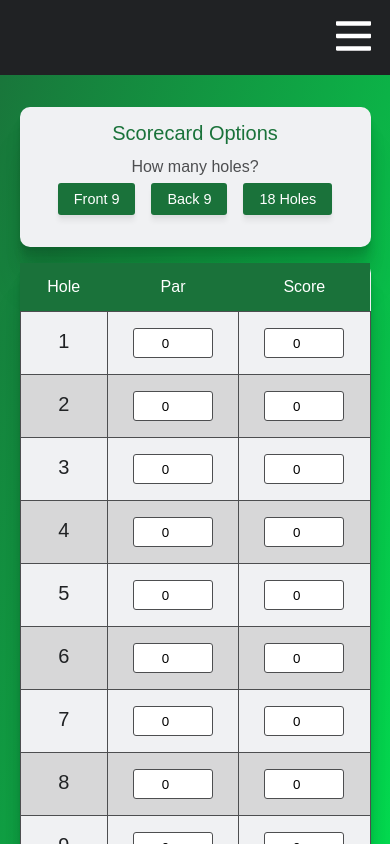
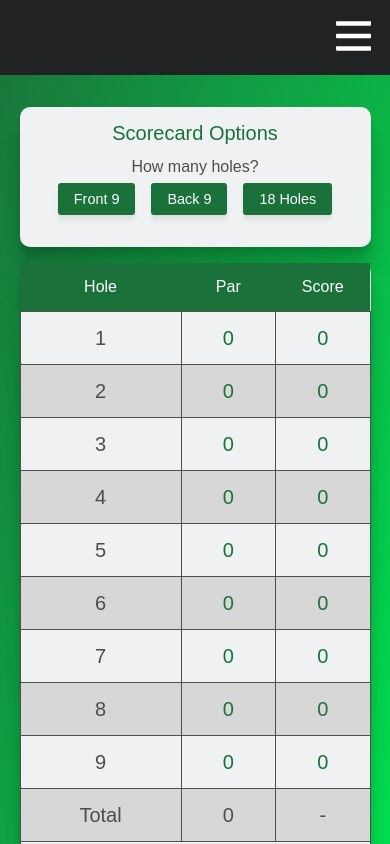
Before and after one commit to dkersten/golf-scorecard-frontend-v2, a React (Create React App) app: page /scorecard/new in a window 390 px wide. Both pictures are taken after a click on the button "Front 9". Shown: the top 844 px of the page. Built offline with nearby package versions, Linux system fonts and the light colour scheme; no server answers.

Commit message:
refactored scorecard to replace inputs with divs for improved UX on mobile

```diff
--- a/src/components/ScorecardRow.js
+++ b/src/components/ScorecardRow.js
@@ -5,28 +5,33 @@ const ScorecardRow = (props) => {
     const index = props.num
 
     // passes hole num and par up to scorecard component
+    // const handleParChange = (e) => {
+    //     props.changeParFunc(e.target.value, index)
+    // }
+
     const handleParChange = (e) => {
-        props.changeParFunc(e.target.value, index)
+        props.changeParFunc(parseInt(e.target.textContent), index)
     }
 
     // passes hole num and score up to scorecard component
     const handleScoreChange = (e) => {
-        props.changeScoreFunc(e.target.value, index)
+        props.changeScoreFunc(parseInt(e.target.textContent), index)
     }
 
-    const handleInputPar = () => {
+    const handlePar = () => {
         props.toggleModalFunc("par", props.num)
     }
-    const handleInputScore = () => {
+    const handleScore = () => {
         props.toggleModalFunc("score", props.num)
     }
 
     return(
         <tr>
             <td>{props.num}</td>
-            <td><input value={props.pars[index]} onChange={handleParChange} type="number" placeholder="Par" onFocus={handleInputPar} onClick={handleInputPar} /></td>
 
-            <td><input value={props.scores[index]} onChange={handleScoreChange} type="number" placeholder="Score" onFocus={handleInputScore} onClick={handleInputScore} /></td>
+            <td className="user-data"><div onClick={handlePar} onChange={handleParChange}>{props.pars[index]}</div></td>
+
+            <td className="user-data"><div onClick={handleScore} onChange={handleScoreChange}>{props.scores[index]}</div></td>
         </tr>
     )
 }
--- a/src/styles/scorecard.scss
+++ b/src/styles/scorecard.scss
@@ -59,22 +59,26 @@
             padding: 1rem;
             font-size: $font-size-md;
             border: 1px solid $color-grey-lighter;
-            color: $color-grey-darker;
+            color: $color-grey-lighter;
 
-            input[type="number"] {
-                border: 1px solid $color-grey-lighter;
-                border-radius: $border-radius-sm;
-                min-height: 30px;
-                max-width: 80px;
+            &.user-data {
+                color: $color-green-dark;
             }
 
-            input[type="text"] {
-                border: 1px solid $color-grey-lighter;
-                font-size: $font-size-reg;
-                border-radius: $border-radius-sm;
-                max-width: 350px;
-                padding: .25rem;
-            }
+            // input[type="number"] {
+            //     border: 1px solid $color-grey-lighter;
+            //     border-radius: $border-radius-sm;
+            //     min-height: 30px;
+            //     max-width: 80px;
+            // }
+
+            // input[type="text"] {
+            //     border: 1px solid $color-grey-lighter;
+            //     font-size: $font-size-reg;
+            //     border-radius: $border-radius-sm;
+            //     max-width: 350px;
+            //     padding: .25rem;
+            // }
         }
 
         i {
```
